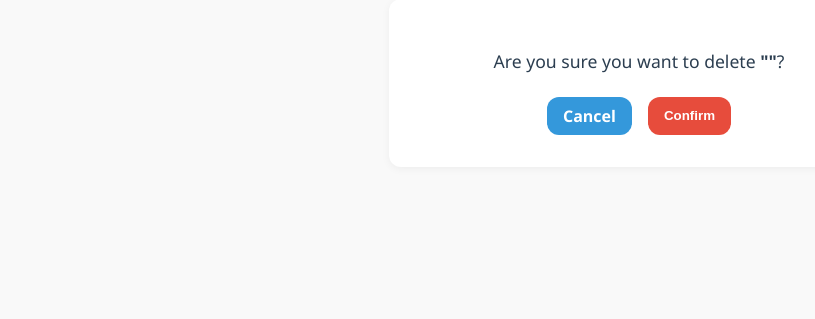
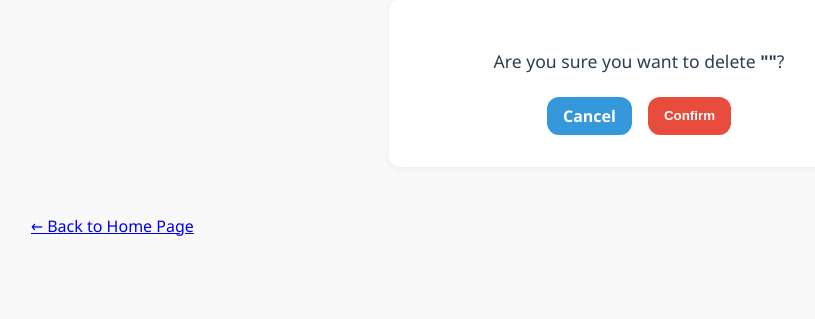
Before and after one commit to Isalifestyle/NOLIG, a Django app: template nolig/base/templates/base/delete.html in a window 1280 px wide. Shown: the part 130-449 px from the top of the page, without its empty margins (1-816 px from the left). Run offline with Django 5.2, Linux system fonts and the light colour scheme; the template is opened without the code that fills it, so the values that code supplies are empty.

Commit message:
Back Arrow

```diff
--- a/nolig/base/templates/base/confirm_delete_account.html
+++ b/nolig/base/templates/base/confirm_delete_account.html
@@ -12,5 +12,5 @@
     </form>
 
     <br>
-
+    <a href="{% url 'home' %}">← Back to Home Page</a>
 {% endblock %}
--- a/nolig/base/templates/base/delete.html
+++ b/nolig/base/templates/base/delete.html
@@ -67,5 +67,6 @@
         </div>
     </form>
 </div>
+<a href="{% url 'home' %}">← Back to Home Page</a>
 
 {% endblock %}
--- a/nolig/base/templates/base/discussion.html
+++ b/nolig/base/templates/base/discussion.html
@@ -22,6 +22,7 @@
 
 
 </style>
+<a href="{% url 'home' %}">← Back to Home Page</a>
 <h1>{{ discussion.name }}</h1>
 <p>{{ discussion.description }}</p>
 
--- a/nolig/base/templates/base/discussion_form.html
+++ b/nolig/base/templates/base/discussion_form.html
@@ -54,10 +54,8 @@
     background-color: #2980b9;
 }
 </style>
-<style>
-    /* your existing styles... */
-  </style>
 
+  <a href="{% url 'home' %}">← Back to Home Page</a>
   <div class="form-wrapper">
       <h2>{{ form.instance.pk|yesno:"Update Discussion,Create Discussion" }}</h2>
 
--- a/nolig/base/templates/base/flashcard_form.html
+++ b/nolig/base/templates/base/flashcard_form.html
@@ -47,7 +47,7 @@
         background-color: #2980b9;
     }
 </style>
-
+<a href="{% url 'home' %}">← Back to Home Page</a>
 <div class="form-wrapper">
     <h2>Create or Update</h2>
     <form method="POST" action="">
--- a/nolig/base/templates/base/flashcard_set_detail.html
+++ b/nolig/base/templates/base/flashcard_set_detail.html
@@ -106,7 +106,7 @@ button:hover {
     background-color: #2980b9;
 }
 </style>
-
+<a href="{% url 'home' %}">← Back to Home Page</a>
 <div class="flashcard-set-header">
     <h2>{{ flashcard_set.title }}</h2>
     <p>{{ flashcard_set.description }}</p>
--- a/nolig/base/templates/base/flashcard_set_form.html
+++ b/nolig/base/templates/base/flashcard_set_form.html
@@ -51,7 +51,7 @@
         background-color: #2980b9;
     }
 </style>
-
+<a href="{% url 'home' %}">← Back to Home Page</a>
 <div class="form-wrapper">
     <h2>Submit Form</h2>
     <form method="POST" action="">
--- a/nolig/base/templates/base/home.html
+++ b/nolig/base/templates/base/home.html
@@ -30,8 +30,6 @@
 
 </style>
 
-<h1>Home Template</h1>
-
 <div class="home-container">
 
     <div>
--- a/nolig/base/templates/base/login_register.html
+++ b/nolig/base/templates/base/login_register.html
@@ -62,7 +62,7 @@
     font-weight: 500;
 }
 </style>
-
+<a href="{% url 'home' %}">← Back to Home Page</a>
 <div class="auth-container">
     {% if page == 'login' %}
         <h2>Login to Your Account</h2>
--- a/nolig/base/templates/base/user_settings.html
+++ b/nolig/base/templates/base/user_settings.html
@@ -72,7 +72,7 @@
     background-color:white
 }
 </style>
-
+<a href="{% url 'home' %}">← Back to Home Page</a>
 <div class="settings-container">
     <h2>Account Settings for @{{ user.username }}</h2>
 
```
Also changed, not shown: nolig/db.sqlite3.
